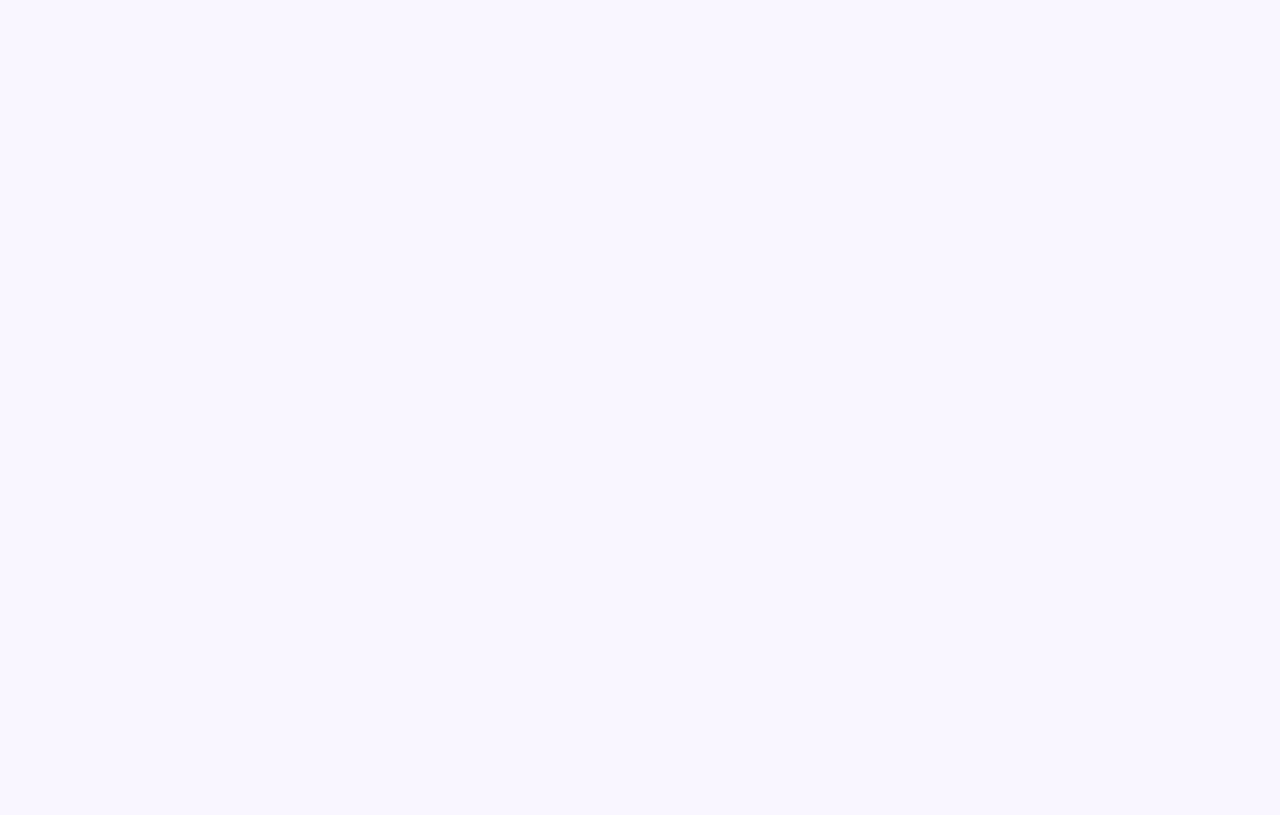
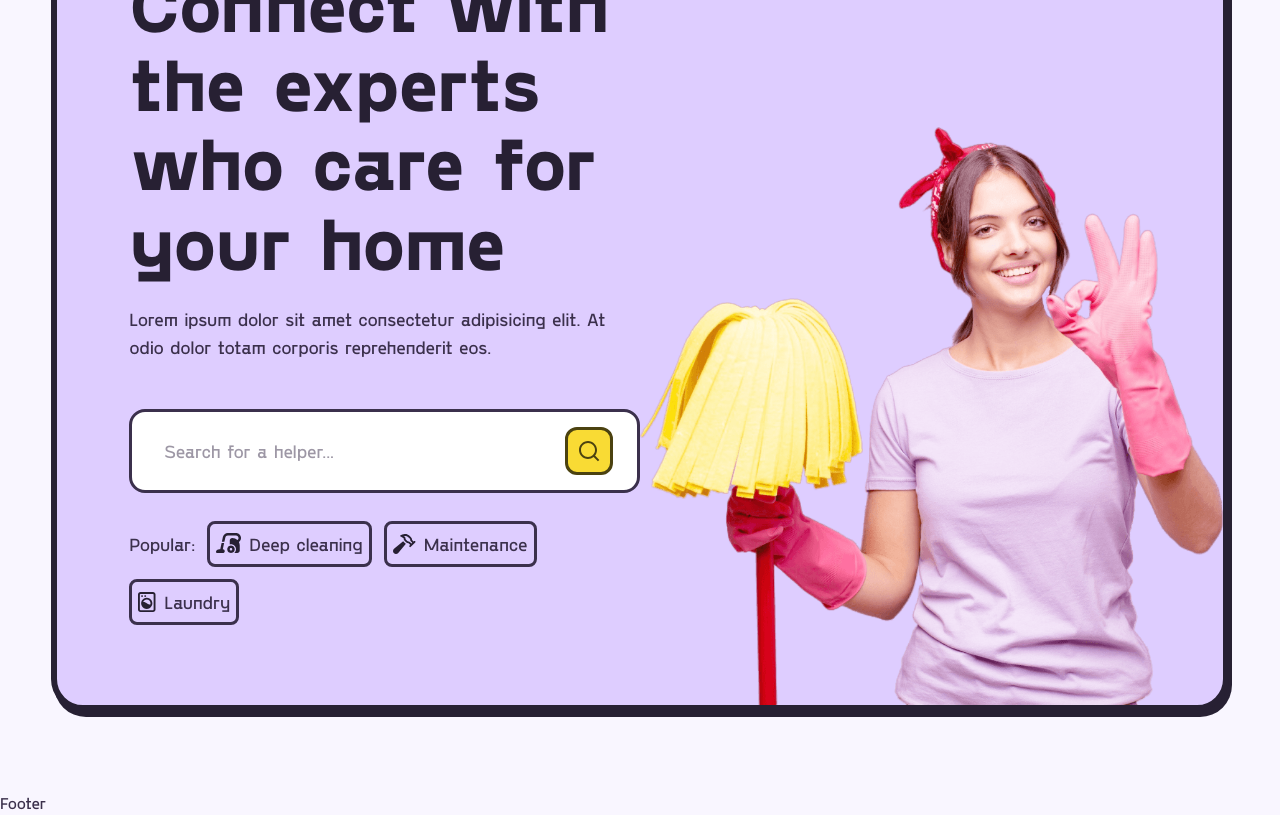
Before and after one commit to MichaelRMartinez/GSAP-nextjs-landing-page, a Next.js app: page / in a window 1280 px wide. Shown: the part 480-1295 px from the top of the page. Before the commit the page ends 800 px from the top, so only its background shows below. Built offline with nearby package versions, Linux system fonts and the light colour scheme.

Commit message:
create hero component

```diff
--- a/app/layout.tsx
+++ b/app/layout.tsx
@@ -1,6 +1,8 @@
 import type { Metadata } from "next";
 import localFont from 'next/font/local'
 import "./globals.css";
+import Header from "@/components/Header";
+import Footer from "@/components/Footer";
 
 const PPGoshaSans = localFont({
   src: [
@@ -28,7 +30,11 @@ export default function RootLayout({ children }: LayoutProps<"/">) {
       lang="en"
       className={`${PPGoshaSans.className} h-full antialiased`}
     >
-      <body className="min-h-full flex flex-col">{children}</body>
+      <body className="min-h-full flex flex-col">
+        <Header />
+        {children}
+        <Footer />
+      </body>
     </html>
   );
 }
--- a/app/page.tsx
+++ b/app/page.tsx
@@ -1,8 +1,9 @@
 import React from 'react'
 import Header from '@/components/Header'
+import Hero from '@/components/Hero'
 
 export default function page() {
   return (<>
-    <Header />
+    <Hero />
   </>)
 }
--- /dev/null
+++ b/components/Footer.tsx
@@ -0,0 +1,5 @@
+export default function Footer() {
+  return (<>
+    <div>Footer</div>
+  </>)
+}
--- /dev/null
+++ b/components/Hero.tsx
@@ -0,0 +1,56 @@
+import { tagsItems } from "@/data/data"
+import { RiSearchLine } from "@remixicon/react"
+import Image from "next/image"
+
+export default function Hero() {
+  return (<>
+    <section className="py-20">
+      <div className="container">
+
+        {/* WRAPPER */}
+        <div className="bg-primary rounded-4xl shadow cust-border grid gap-10 lg:gap-0 lg:grid-cols-[1fr_0.7fr] xl:grid-cols-2 lg:items-center px-5 sm:px-10 lg:px-18 relative py-20">
+          {/* CONTENT */}
+          <div className="relative z-20">
+            {/* ICON */}
+            <span className="mb-5 lg:mb-8 inline-block">
+              <Image src='/images/icon-hero.svg' alt='hero icon' width={120} height={120} />
+            </span>
+            <h1 className="font-bold text-4xl sm:text-5xl lg:text-7xl mb-5 lg:mb-6 sm:max-w-177 lg:max-w-none text-blackClr">Connect with the experts who care for your home</h1>
+            <p className="max-w-2xl text-foreground">Lorem ipsum dolor sit amet consectetur adipisicing elit. At odio dolor totam corporis reprehenderit eos.</p>
+
+            {/* WRAPPER */}
+            <div className="mt-8 lg:mt-12 space-y-4 lg:space-y-7">
+              {/* SEARCH BOX */}
+              <div className="bg-white h-21 rounded-2xl border-3 border-shadow relative">
+                <input type="text" placeholder="Search for a helper..." className="w-full h-full outline-none pl-4 lg:pl-8 text-lg"/>
+                <button className="bg-secondary size-12 border-3 flex items-center justify-center rounded-xl absolute top-0 right-3 lg:right-6 bottom-0 my-auto text-btnClr hover:bg-primary transition-colors focus:bg-primary">
+                  <RiSearchLine />
+                </button>
+              </div>
+                {/* TAGS CONTAINER */}
+                <div className="flex flex-wrap gap-3 items-center">
+                  <p className="text-lg">Popular:</p>
+                  {/* INDIVIDUAL TAGS */}
+                  {tagsItems.slice(0, 3).map((item) => (
+                    <div key={item.id} className="flex items-center p-1.5 border-3 rounded-lg gap-2">
+                      {/* ICON */}
+                      <span>
+                        <img src={item.icon} alt="" />
+                      </span>
+                      {/* LABEL */}
+                      <p>{item.label}</p>
+                    </div>
+                  ))}
+                </div>
+              </div>
+            </div>
+
+          {/* IMAGE */}
+          <div className="absolute right-0 bottom-0 max-w-1/2 hidden lg:block z-10">
+            <Image src='/images/hero-img.png' alt="Cleaner giving the 'ok' hand gesture" width={937} height={929} />
+          </div>
+        </div>
+      </div>
+    </section>
+  </>)
+}
```
